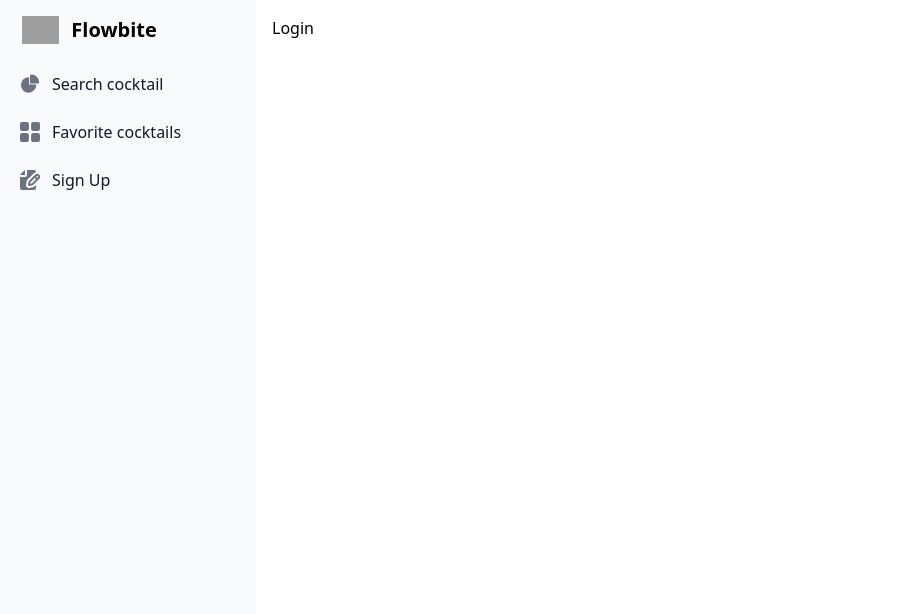
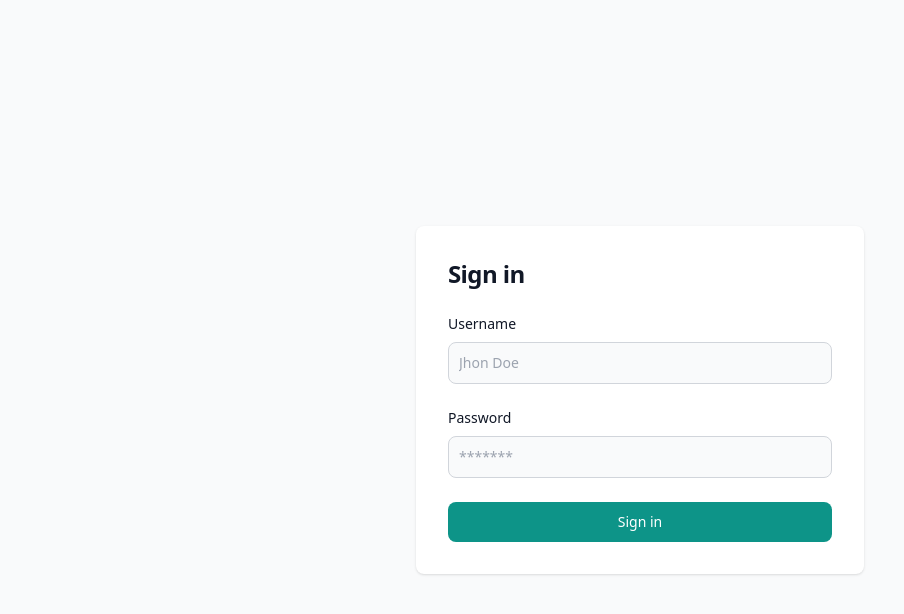
Before and after one commit to gerardocrr/cf-project, a React (Vite) app: page /login in a window 1280 px wide. Shown: the top 614 px of the page, without its empty margins (0-904 px from the left). Built offline with nearby package versions, Linux system fonts and the light colour scheme; grey boxes are pictures that could not be loaded.

Commit message:
add react-hook-form in login page and search page

```diff
--- a/package.json
+++ b/package.json
@@ -13,6 +13,7 @@
     "axios": "^1.6.8",
     "react": "^18.2.0",
     "react-dom": "^18.2.0",
+    "react-hook-form": "^7.51.3",
     "react-router-dom": "^6.22.3",
     "zustand": "^4.5.2"
   },
--- a/src/App.tsx
+++ b/src/App.tsx
@@ -9,12 +9,43 @@
 function App() {
   return (
     <BrowserRouter>
-      <Sidebar />
       <Routes>
-        <Route path="/" element={<Cocktails />} />
-        <Route path="/search" element={<Cocktails />} />
-        <Route path="/favorites" element={<FavoritesCocktails />} />
-        <Route path="/details/:id" element={<DetailCocktail />} />
+        <Route
+          index
+          element={
+            <>
+              <Sidebar />
+              <Cocktails />
+            </>
+          }
+        />
+        <Route
+          path="/search"
+          element={
+            <>
+              <Sidebar />
+              <Cocktails />
+            </>
+          }
+        />
+        <Route
+          path="/favorites"
+          element={
+            <>
+              <Sidebar />
+              <FavoritesCocktails />
+            </>
+          }
+        />
+        <Route
+          path="/details/:id"
+          element={
+            <>
+              <Sidebar />
+              <DetailCocktail />
+            </>
+          }
+        />
         <Route path="/login" element={<Login />} />
       </Routes>
     </BrowserRouter>
--- a/src/components/Auth/Login.tsx
+++ b/src/components/Auth/Login.tsx
@@ -1,7 +1,71 @@
+import { useForm } from "react-hook-form";
+
 export function Login() {
+  const {
+    register,
+    handleSubmit,
+    formState: { errors },
+  } = useForm();
+
+  const onSumit = () => {};
   return (
-    <div className="p-4 sm:ml-64">
-      <h1>Login</h1>
-    </div>
+    <section className="bg-gray-50">
+      <div className="flex flex-col items-center justify-center px-6 py-8 mx-auto md:h-screen lg:py-0">
+        <div className="w-full bg-white rounded-lg shadow dark:border md:mt-0 sm:max-w-md xl:p-0 dark:bg-gray-800 dark:border-gray-700">
+          <div className="p-6 space-y-4 md:space-y-6 sm:p-8">
+            <h1 className="text-xl font-bold leading-tight tracking-tight text-gray-900 md:text-2xl dark:text-white">
+              Sign in
+            </h1>
+            <form
+              className="space-y-4 md:space-y-6"
+              onSubmit={handleSubmit(onSumit)}
+            >
+              <div>
+                <label
+                  htmlFor="email"
+                  className="block mb-2 text-sm font-medium text-gray-900 dark:text-white"
+                >
+                  Username
+                </label>
+                <input
+                  type="text"
+                  id="user"
+                  className="bg-gray-50 border border-gray-300 text-gray-900 sm:text-sm rounded-lg focus:ring-primary-600 focus:border-primary-600 block w-full p-2.5 dark:bg-gray-700 dark:border-gray-600 dark:placeholder-gray-400 dark:text-white dark:focus:ring-blue-500 dark:focus:border-blue-500"
+                  placeholder="Jhon Doe"
+                  {...register("user", { required: true, minLength: 4 })}
+                />
+                {errors.user && (
+                  <p className="mt-2 text-red-600">This field is required</p>
+                )}
+              </div>
+              <div>
+                <label
+                  htmlFor="password"
+                  className="block mb-2 text-sm font-medium text-gray-900 dark:text-white"
+                >
+                  Password
+                </label>
+                <input
+                  type="password"
+                  id="password"
+                  placeholder="*******"
+                  className="bg-gray-50 border border-gray-300 text-gray-900 sm:text-sm rounded-lg focus:ring-primary-600 focus:border-primary-600 block w-full p-2.5 dark:bg-gray-700 dark:border-gray-600 dark:placeholder-gray-400 dark:text-white dark:focus:ring-blue-500 dark:focus:border-blue-500"
+                  {...register("password", { required: true, minLength: 4 })}
+                />
+                {errors.password && (
+                  <p className="mt-2 text-red-600">This field is required</p>
+                )}
+              </div>
+              <button
+                type="submit"
+                className="w-full text-white bg-teal-600 hover:bg-primary-700 focus:ring-4 focus:outline-none focus:ring-primary-300 font-medium rounded-lg text-sm px-5 py-2.5 text-center dark:bg-primary-600 dark:hover:bg-primary-700 dark:focus:ring-primary-800"
+              >
+                Sign in
+              </button>
+            </form>
+          </div>
+        </div>
+      </div>
+    </section>
   );
 }
--- a/src/components/Cocktails.tsx
+++ b/src/components/Cocktails.tsx
@@ -1,5 +1,6 @@
 import { useEffect, useState } from "react";
 import { CardCocktail } from "./CardCocktail";
+import { useForm } from "react-hook-form";
 import axios from "axios";
 
 interface Cocktail {
@@ -12,7 +13,11 @@
 }
 
 export function Cocktails() {
-  const [query, setQuery] = useState("");
+  const {
+    register,
+    handleSubmit,
+    formState: { errors },
+  } = useForm();
   const [cocktailsData, setCocktailsData] = useState<CocktailsData>();
 
   useEffect(() => {
@@ -38,16 +43,11 @@
     getRandomCocktails();
   }, []);
 
-  const handleChange = (e: React.ChangeEvent<HTMLInputElement>) => {
-    setQuery((e.target.name = e.target.value));
-  };
-
-  const handleSubmit = async (e: React.FormEvent) => {
-    e.preventDefault();
+  const onSubmit = async (data: any) => {
     const options = {
       method: "GET",
       url: "https://the-cocktail-db.p.rapidapi.com/search.php",
-      params: { s: query },
+      params: { s: data.query },
       headers: {
         "X-RapidAPI-Key": "85da6e33b1mshf6c86a03a7356e8p13dd0fjsn8ecf6d039123",
         "X-RapidAPI-Host": "the-cocktail-db.p.rapidapi.com",
@@ -67,15 +67,17 @@
   return (
     <div className="p-4 sm:ml-64">
       <h1 className="text-4xl mb-10 px-2">Cocktails</h1>
-      <form className="flex" onSubmit={handleSubmit}>
+      <form className="flex" onSubmit={handleSubmit(onSubmit)}>
         <div className="mb-5 px-2 w-10/12">
           <input
             className="shadow w-full border rounded py-2 px-3 focus:outline-none focus:shadow-outline"
-            name="query"
             type="text"
             placeholder="Nombre"
-            onChange={handleChange}
+            {...register("query", { required: true, minLength: 5 })}
           />
+          {errors.query && (
+            <p className="text-red-600">This field is required</p>
+          )}
         </div>
         <div className="w-1/6">
           <button
--- a/src/components/FavoritesCocktails.tsx
+++ b/src/components/FavoritesCocktails.tsx
@@ -33,7 +33,6 @@
         try {
           const response = await axios.request(options);
           return response.data;
-          //setCocktailsData(response.data);
         } catch (error) {
           console.error(error);
           return null;
```
Also changed, not shown: 1 other file (tests, documents, lock files or other folders).
